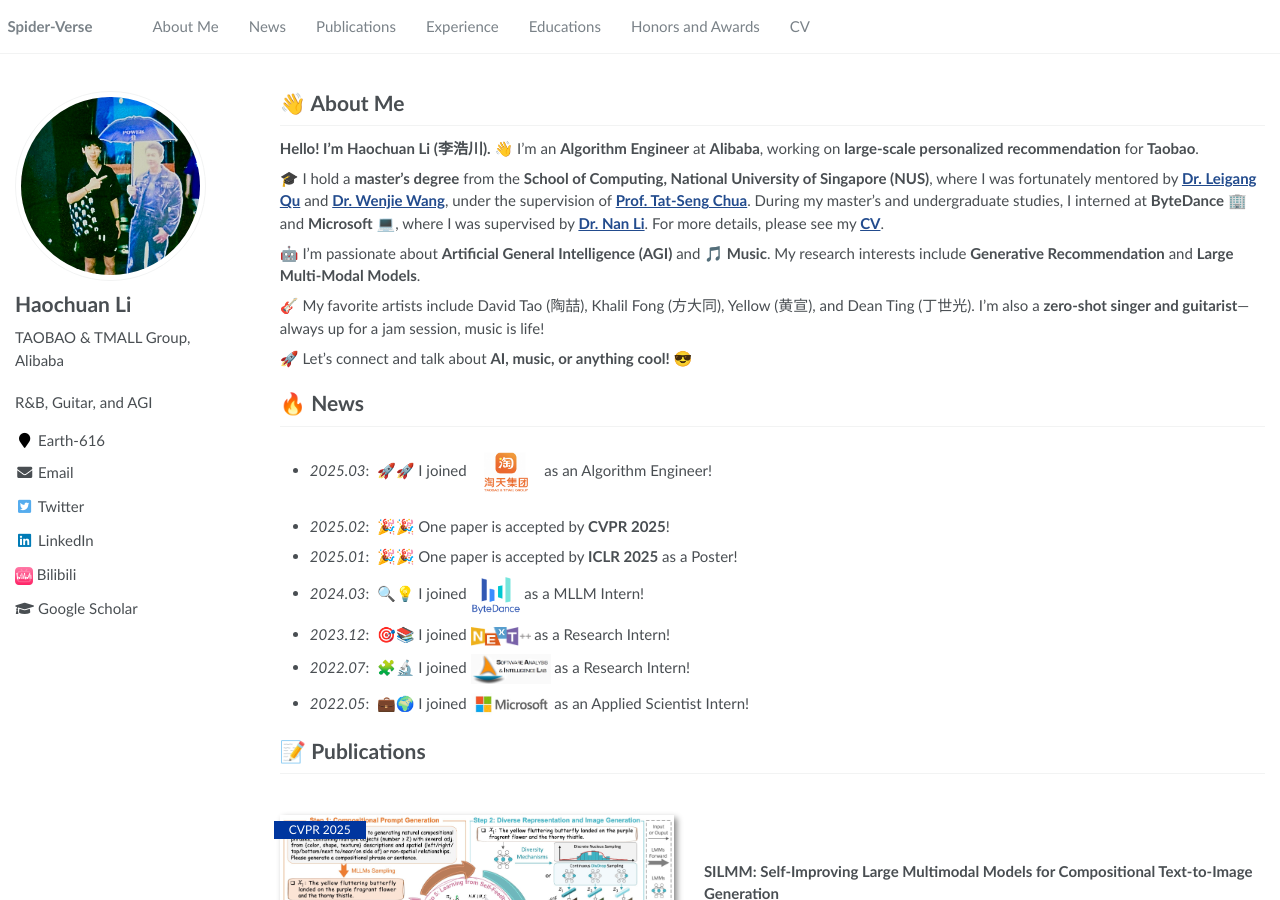
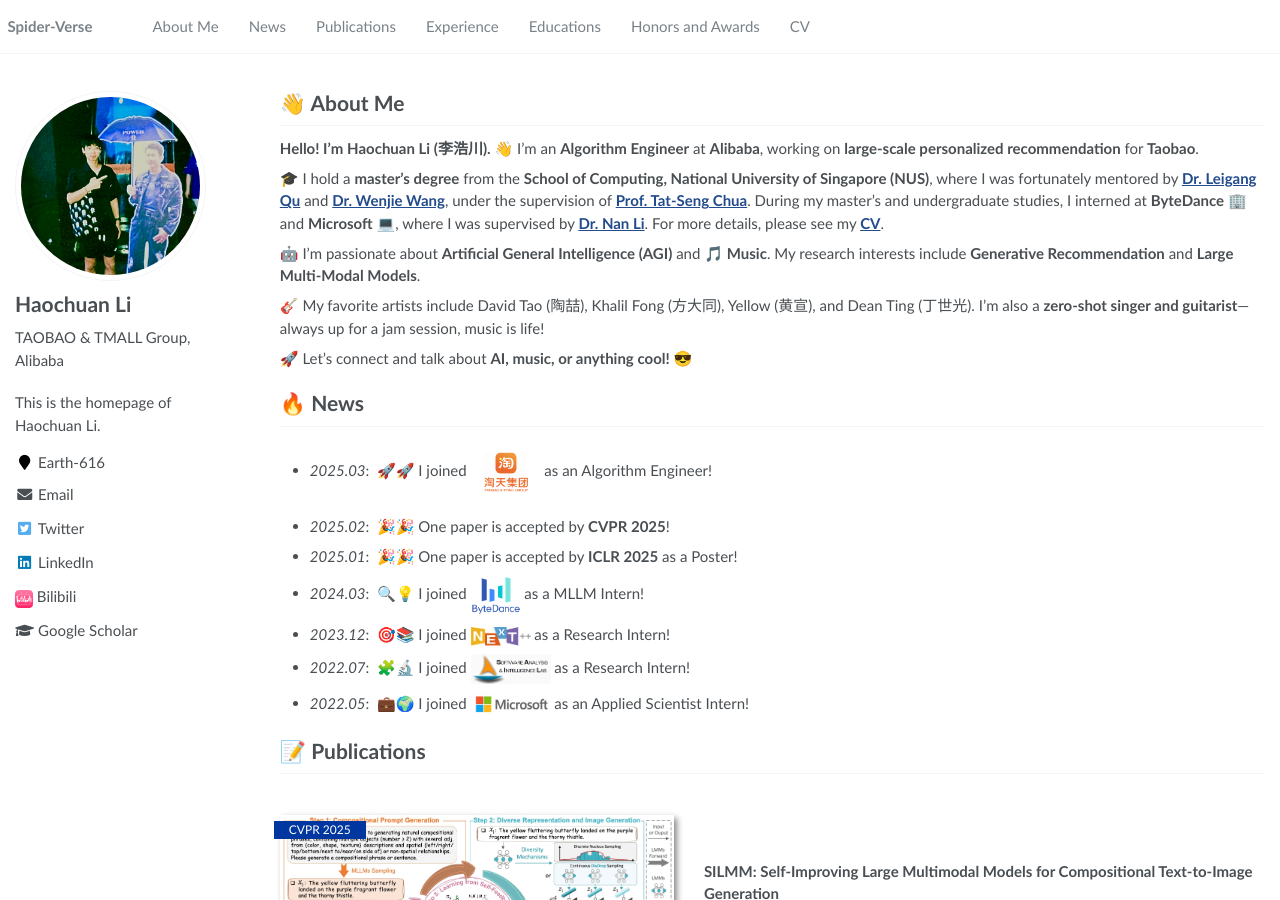
Before and after one commit to haochuan-li/haochuan-li.github.io, a Jekyll site: the page built from _pages/about.md, in a window 1280 px wide and 900 px high. Built offline with Jekyll 4.4.1, drawn with Linux system fonts in a browser that asks for light colours.

Commit message:
haochuan homepage 2025-03-05 v4

```diff
--- a/_config.yml
+++ b/_config.yml
@@ -7,16 +7,16 @@
 
 # Site Settings
 title                    : "Haochuan Li"
-description              : "R&B, Guitar, and AGI"
+description              : "This is the homepage of Haochuan Li."
 repository               : "haochuan-li/haochuan-li.github.io"
 google_scholar_stats_use_cdn : true
 
 # google analytics
-google_analytics_id      :  # get google_analytics_id from https://analytics.google.com/analytics/
+google_analytics_id      : "G-T1YRGC8FY6" # get google_analytics_id from https://analytics.google.com/analytics/
 
 # SEO Related
-google_site_verification :  # get google_site_verification from https://search.google.com/search-console/about
-bing_site_verification   :  # get bing_site_verification from https://www.bing.com/webmasters/about
+google_site_verification : "LWWQGZmhHu6OLNLmg2wJxhXMSyChmwY-yqQItsPB3K0" # get google_site_verification from https://search.google.com/search-console/about
+bing_site_verification   : "4A018E2B53822C7498757E9DF6A1F7BF" # get bing_site_verification from https://www.bing.com/webmasters/about
 baidu_site_verification  :  # get baidu_site_verification from https://ziyuan.baidu.com/login/index?u=/site/index
 
 # Site Author
@@ -43,7 +43,7 @@
   instagram        :
   impactstory      : # e.g., "https://profiles.impactstory.org/u/xxxx-xxxx-xxxx-xxxx"
   lastfm           :
-  linkedin         : haochuan-li # e.g., "linkedin username"
+  linkedin         : "haochuan-li" # e.g., "linkedin username"
   dblp             : # e.g., "https://dblp.org/pid/xx/xxxx.html"
   orcid            : # e.g., "https://orcid.org/xxxx"
   pinterest        :
@@ -51,7 +51,7 @@
   stackoverflow    : # http://stackoverflow.com/users/123456/username
   steam            :
   tumblr           :
-  twitter          : Spidey000918
+  twitter          : "Spidey000918"
   bilibili         : "26622551"
   vine             :
   weibo            :
```
